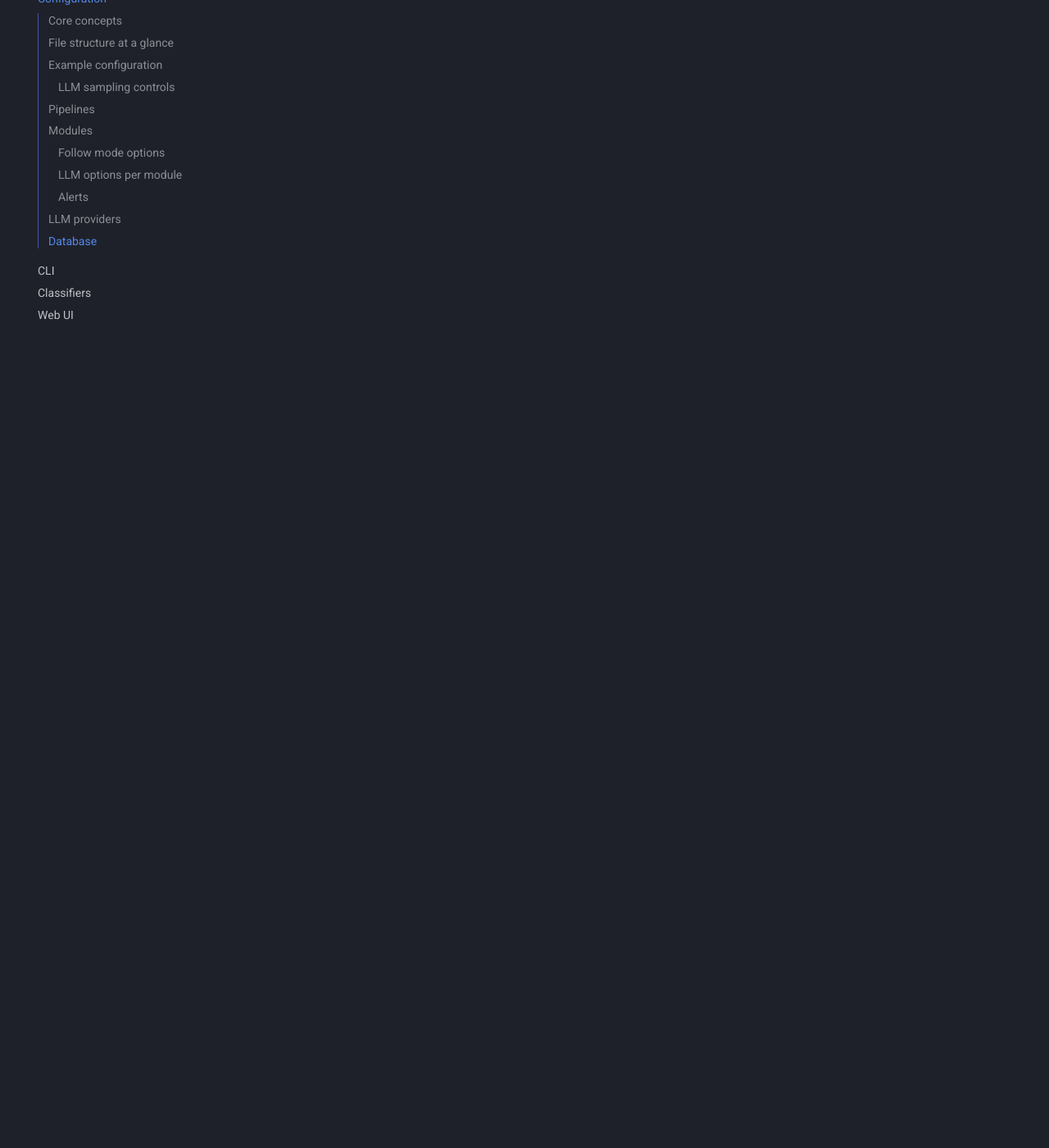
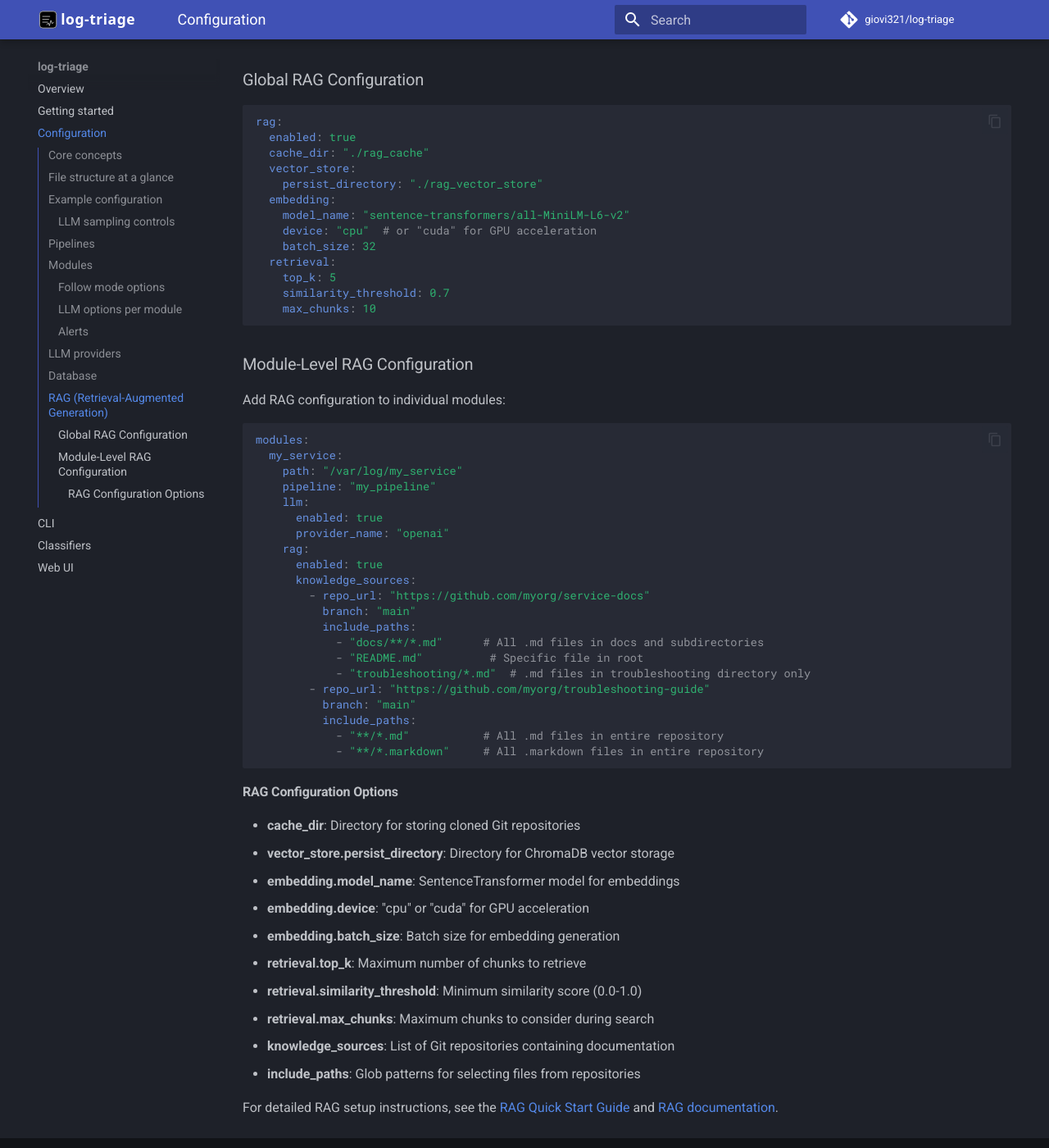
Before and after one commit to giovi321/log-triage, an MkDocs documentation site: the page built from docs/configuration.md, in a window 1280 px wide and 1400 px high, scrolled down 5970 px. Shown: the whole window at 82% size. Built offline with MkDocs 1.6.1 and Material for MkDocs 9.7.7, drawn with Linux system fonts in a browser that asks for light colours; comment, search, counter and statistics services are not loaded; some of the changed text lies outside the part shown.

Commit message:
Updated documentation and improved web ui

````diff
--- a/docs/configuration.md
+++ b/docs/configuration.md
@@ -240,3 +240,68 @@ database:
 ```
 
 SQLite and Postgres URLs are both supported. When omitted, the Web UI stores data in memory and only reflects the current session.
+
+## RAG (Retrieval-Augmented Generation)
+
+RAG enhances log analysis by automatically retrieving relevant documentation from knowledge bases and including it in LLM prompts. This provides more accurate, context-aware responses with proper citations.
+
+### Global RAG Configuration
+
+```yaml
+rag:
+  enabled: true
+  cache_dir: "./rag_cache"
+  vector_store:
+    persist_directory: "./rag_vector_store"
+  embedding:
+    model_name: "sentence-transformers/all-MiniLM-L6-v2"
+    device: "cpu"  # or "cuda" for GPU acceleration
+    batch_size: 32
+  retrieval:
+    top_k: 5
+    similarity_threshold: 0.7
+    max_chunks: 10
+```
+
+### Module-Level RAG Configuration
+
+Add RAG configuration to individual modules:
+
+```yaml
+modules:
+  my_service:
+    path: "/var/log/my_service"
+    pipeline: "my_pipeline"
+    llm:
+      enabled: true
+      provider_name: "openai"
+    rag:
+      enabled: true
+      knowledge_sources:
+        - repo_url: "https://github.com/myorg/service-docs"
+          branch: "main"
+          include_paths:
+            - "docs/**/*.md"      # All .md files in docs and subdirectories
+            - "README.md"          # Specific file in root
+            - "troubleshooting/*.md"  # .md files in troubleshooting directory only
+        - repo_url: "https://github.com/myorg/troubleshooting-guide"
+          branch: "main"
+          include_paths:
+            - "**/*.md"           # All .md files in entire repository
+            - "**/*.markdown"     # All .markdown files in entire repository
+```
+
+#### RAG Configuration Options
+
+- **cache_dir**: Directory for storing cloned Git repositories
+- **vector_store.persist_directory**: Directory for ChromaDB vector storage
+- **embedding.model_name**: SentenceTransformer model for embeddings
+- **embedding.device**: "cpu" or "cuda" for GPU acceleration
+- **embedding.batch_size**: Batch size for embedding generation
+- **retrieval.top_k**: Maximum number of chunks to retrieve
+- **retrieval.similarity_threshold**: Minimum similarity score (0.0-1.0)
+- **retrieval.max_chunks**: Maximum chunks to consider during search
+- **knowledge_sources**: List of Git repositories containing documentation
+- **include_paths**: Glob patterns for selecting files from repositories
+
+For detailed RAG setup instructions, see the [RAG Quick Start Guide](RAG-QuickStart.md) and [RAG documentation](RAG.md).
````
Also changed, not shown: docs/RAG.md (+55 -0 lines), docs/cli.md (+0 -1 lines), docs/index.md (+17 -1 lines), 7 other files.
